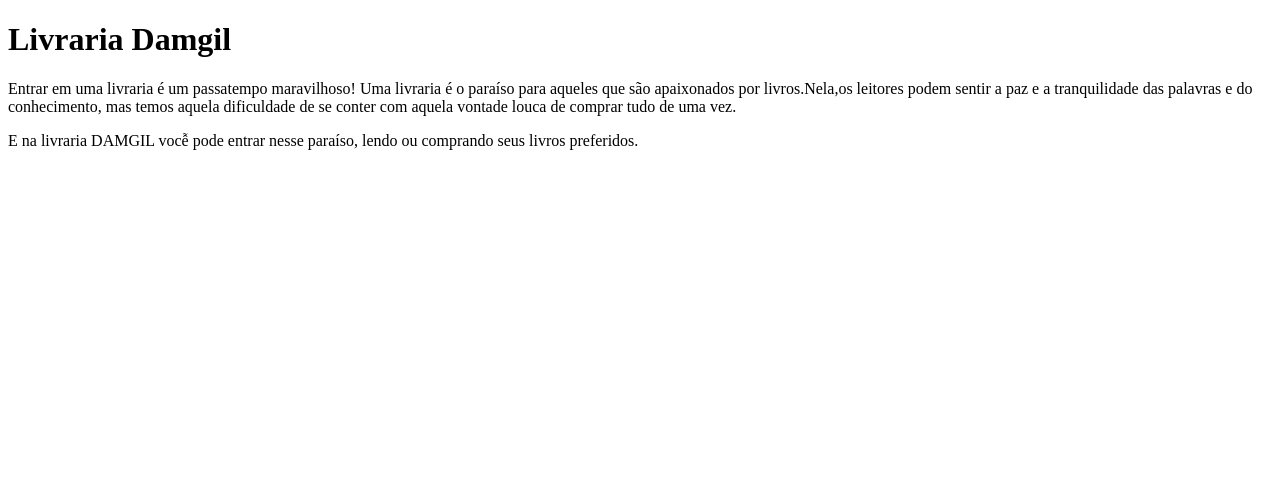
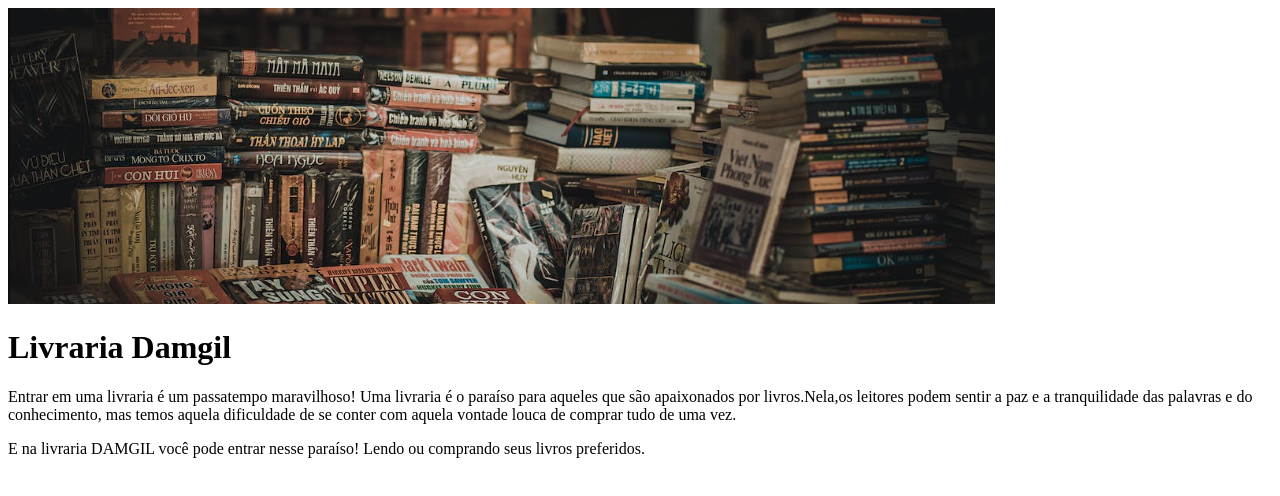
Before and after one commit to Harukizzz/Livraria-Damgil, a plain HTML site: page index.html in a window 1280 px wide. Drawn offline with Linux system fonts and the light colour scheme.

Commit message:
inclusão do banner

```diff
--- a/index.html
+++ b/index.html
@@ -6,12 +6,15 @@
     <meta name="viewport" content="width=device-width, initial-scale=1.0">
     <title>Document</title>
 </head>
+
+<header>
+<img src="banner.png">
+</header>
 <body>
     <h1>Livraria Damgil</h1>
     <p>Entrar em uma livraria é um passatempo maravilhoso!
     Uma livraria é o paraíso para aqueles que são apaixonados por livros.Nela,os leitores podem sentir a paz e a tranquilidade das palavras e do conhecimento, mas temos aquela dificuldade
     de se conter com aquela vontade louca de comprar tudo de uma vez.</p>
-    <p>E na livraria DAMGIL vocễ pode entrar nesse paraíso, lendo ou comprando seus livros preferidos.</p>
-
+    <p>E na livraria DAMGIL você pode entrar nesse paraíso! Lendo ou comprando seus livros preferidos.</p>
 </body>
 </html>
```
